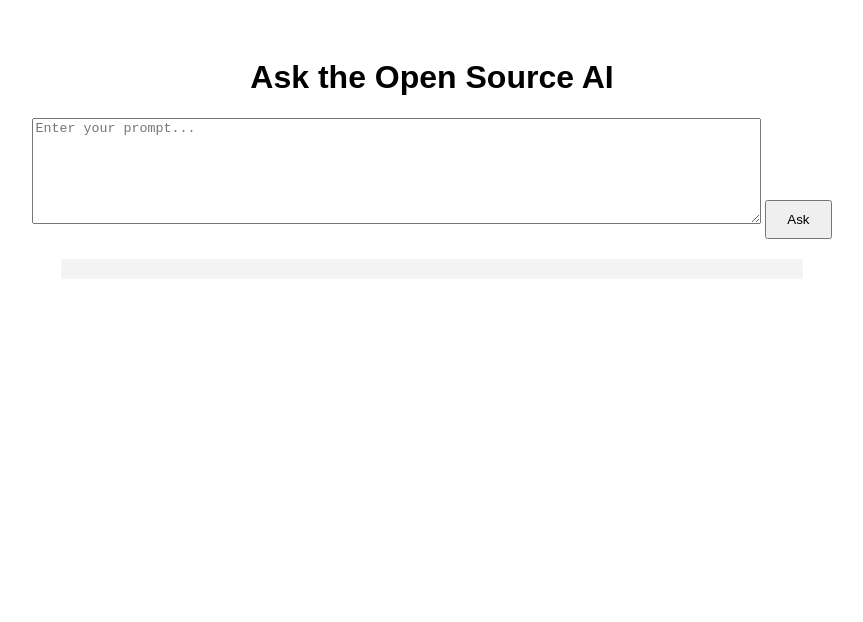
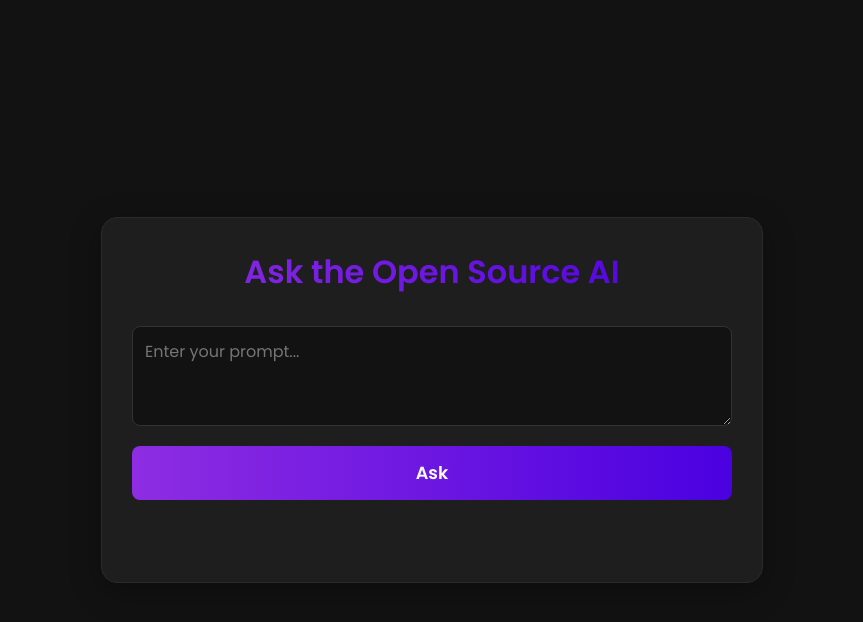
Before and after one commit to suyash503/oss_project, a website: page client/index.html in a window 1280 px wide. Shown: the whole page, without its empty margins (208-1071 px from the left). Drawn offline with Linux system fonts and the light colour scheme.

Commit message:
STYLLING

```diff
--- a/client/styles.css
+++ b/client/styles.css
@@ -1,22 +1,100 @@
-body {
-    font-family: Arial, sans-serif;
-    text-align: center;
-    padding: 30px;
+/* C:\Users\Suyash Singh\Documents\oss_project\client\styles.css */
+
+/* --- Import a modern font from Google Fonts --- */
+@import url('https://fonts.googleapis.com/css2?family=Poppins:wght@400;600&display=swap');
+
+/* --- General Body & Root Styling --- */
+:root {
+    --bg-color: #121212;
+    /* Off-black for the background */
+    --surface-color: #1e1e1e;
+    /* Slightly lighter for containers */
+    --primary-text: #e0e0e0;
+    /* Light gray for text */
+    --secondary-text: #a0a0a0;
+    /* Dimmer text */
+    --gradient-start: #8e2de2;
+    --gradient-end: #4a00e0;
 }
 
-textarea {
-    width: 60%;
-    height: 100px;
+body {
+    font-family: 'Poppins', sans-serif;
+    background-color: var(--bg-color);
+    color: var(--primary-text);
+    display: flex;
+    justify-content: center;
+    align-items: center;
+    min-height: 100vh;
+    margin: 0;
+    font-size: 16px;
 }
 
-button {
-    padding: 10px 20px;
-    margin-top: 10px;
+/* --- Main App Container --- */
+.app {
+    background-color: var(--surface-color);
+    width: 90%;
+    max-width: 600px;
+    padding: 30px;
+    border-radius: 16px;
+    border: 1px solid #2a2a2a;
+    box-shadow: 0 8px 32px rgba(0, 0, 0, 0.3);
+    display: flex;
+    flex-direction: column;
+    gap: 20px;
+    /* Creates space between elements */
 }
 
-pre {
-    background: #f4f4f4;
-    padding: 10px;
-    width: 60%;
-    margin: 20px auto;
+/* --- Gradient Title --- */
+h1 {
+    font-size: 2rem;
+    font-weight: 600;
+    text-align: center;
+    margin: 0 0 10px 0;
+    background: linear-gradient(90deg, var(--gradient-start), var(--gradient-end));
+    -webkit-background-clip: text;
+    -webkit-text-fill-color: transparent;
+    background-clip: text;
+    text-fill-color: transparent;
 }
+
+/* --- Textarea for Prompts --- */
+#prompt {
+    width: 100%;
+    min-height: 100px;
+    background-color: var(--bg-color);
+    border: 1px solid #333;
+    border-radius: 8px;
+    padding: 12px;
+    font-family: inherit;
+    font-size: 1rem;
+    color: var(--primary-text);
+    resize: vertical;
+    transition: all 0.3s ease;
+    box-sizing: border-box;
+    /* Ensures padding doesn't affect width */
+}
+
+#prompt:focus {
+    outline: none;
+    border-color: var(--gradient-start);
+    box-shadow: 0 0 15px rgba(142, 45, 226, 0.4);
+    /* Glowing effect */
+}
+
+/* --- The 'Ask' Button --- */
+button {
+    background: linear-gradient(90deg, var(--gradient-start), var(--gradient-end));
+    color: #fff;
+    font-family: inherit;
+    font-size: 1.1rem;
+    font-weight: 600;
+    border: none;
+    border-radius: 8px;
+    padding: 14px 20px;
+    cursor: pointer;
+    transition: all 0.3s ease;
+}
+
+button:hover:not(:disabled) {
+    transform: translateY(-3px);
+    box-shadow: 0
```
